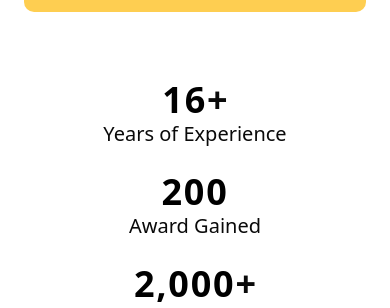
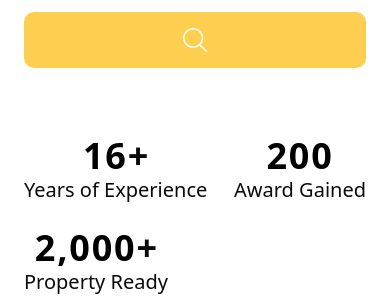
Before and after one commit to ahmedtalaat670/realestate, a React (Vite) app in the folder client/: page / in a window 390 px wide. Shown: the part 689-997 px from the top of the page. Built offline with nearby package versions, Linux system fonts and the light colour scheme; no server answers.

Commit message:
editing the css in home page

```diff
--- a/client/src/routes/Home.jsx
+++ b/client/src/routes/Home.jsx
@@ -5,7 +5,7 @@ import { TypingAnimation } from "@/components/ui/typing-animation";
 
 function HomePage() {
   return (
-    <div className="homePage flex h-full">
+    <div className="homePage flex h-full pt-5">
       <PageTitle
         title={"Home"}
         description={
@@ -23,7 +23,7 @@ function HomePage() {
           <SearchBar />
 
           {/* Boxes */}
-          <div className="boxes flex flex-col md:flex-row justify-between gap-6 mt-5">
+          <div className="boxes flex flex-row flex-wrap justify-between gap-6 mt-5">
             <div className="box text-center">
               <h1 className="text-4xl lg:text-3xl font-bold">
                 <NumberTicker value={16} />+
```
